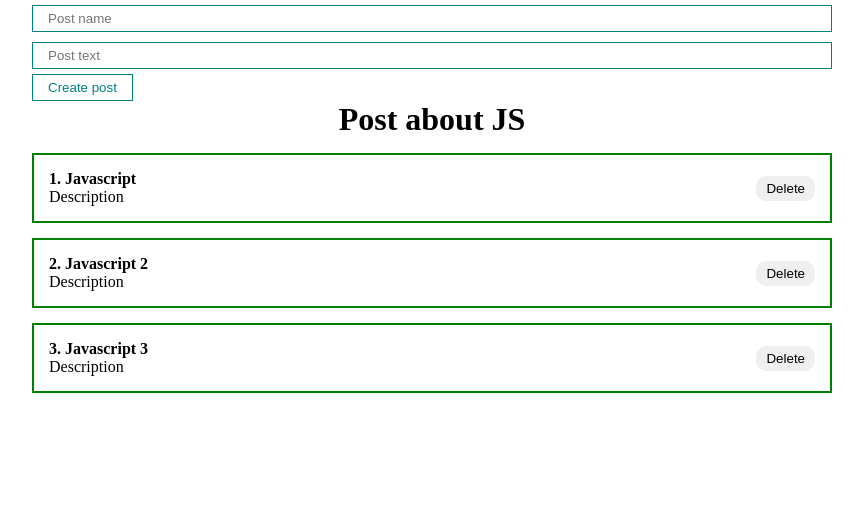
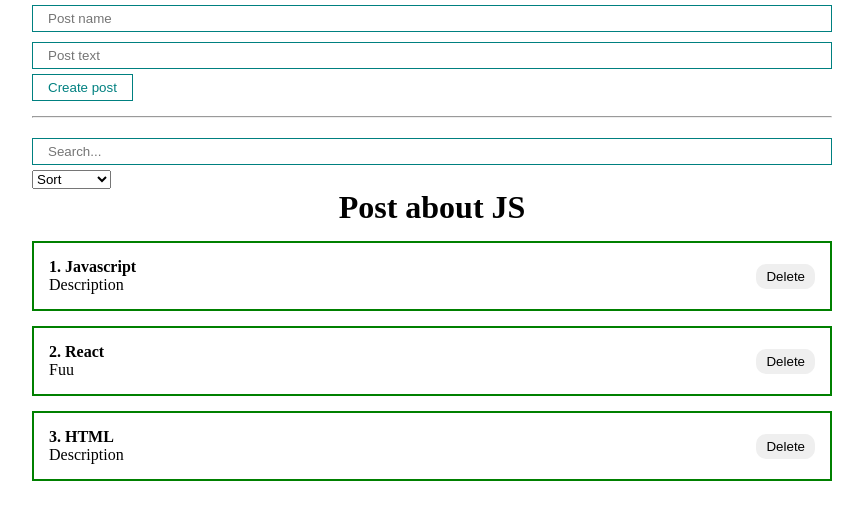
Before and after one commit to VinokurovAleksandr/React-app, a React (Create React App) app in the folder cd/: page / in a window 1280 px wide. Shown: the top 520 px of the page, without its empty margins (208-1071 px from the left). Built offline with nearby package versions, Linux system fonts and the light colour scheme.

Commit message:
add filter

```diff
--- a/cd/src/App.js
+++ b/cd/src/App.js
@@ -1,4 +1,4 @@
-import React, { useRef, useState } from 'react';
+import React, { useMemo, useRef, useState } from 'react';
 import { Counter } from './components/Counter';
 import ClassCounter from './components/ClassCounter';
 import moduleName from './components/PostItem'
@@ -6,16 +6,39 @@ import  PostItem  from './components/PostItem';
 import PostsList from './components/PostsList';
 import MyButton from './components/UI/button/MyButton';
 import MyInput from './components/UI/input/MyInput';
-import PostForm from './components/PostForm'
+import PostForm from './components/PostForm';
+import MySelect from './components/UI/select/MySelect'
 import './styles/App.css'
 
 
 function App() {
+
   const [posts, setPosts] = useState([
     { id: 1, title: 'Javascript', body: 'Description' },
-    { id: 2, title: 'Javascript 2', body: 'Description' },
-    { id: 3, title: 'Javascript 3', body: 'Description' }
+    { id: 2, title: 'React', body: 'Fuu' },
+    { id: 3, title: 'HTML', body: 'Description' }
   ]);
+  const [selectedSort, setSelectedSort] = useState('');
+  const [searchQuery, setSearchQuery] = useState('')
+
+
+  const options = [
+    { value: 'title', name: 'From title' },
+    { value: 'body', name: 'From text' }
+  ];
+
+
+  const sortedPosts = useMemo(() => {
+    if (selectedSort) {
+      return [...posts].sort((a, b) =>
+    a[selectedSort].localeCompare(b[selectedSort]))
+    }
+    return posts;
+  }, [selectedSort, posts]);
+
+  const soretedAndSearchedPosts = useMemo(() => {
+    return sortedPosts.filter(post => post.title.toLowerCase().includes(searchQuery))
+  },[searchQuery, sortedPosts])
 
   // const [title, setTitle] = useState('');
   // const [body, setBody] = useState('');
@@ -24,31 +47,52 @@ function App() {
   // За допомогою хука useRef  ми можемо на пряму отримувати доступ до ДОМ елементу
   // const bodyInputRef = useRef();
 
+
+
+
+
   const createPost = (newPost) => {
     setPosts([...posts, newPost])
-  }
+  };
 
   const removePost = (post) => {
     setPosts(posts.filter(p => p.id !== post.id))
-  }
+  };
 
+  const sortPost = (sort) => {
+    setSelectedSort(sort)
+  };
 
   return (
 
       <div className='App'>
       <PostForm create={createPost} />
-           {/* <Counter/> */}
-      {/* <ClassCounter/> */}
-      {/* <PostItem post={{id: 1, title:'Javascript', body: 'Description'} } /> */}
-      {posts.length !== 0 ? <PostsList
+      <hr style={{ margin: '15px 0' }} />
+      <div>
+        <MyInput
+          value={searchQuery}
+          onChange={e => setSearchQuery(e.target.value)}
+          placeholder={'Search...'}
+        />
+        <MySelect
+        value={selectedSort}
+        onChange={sortPost}
+        defaultValue='Sort'
+        options={options}
+      />
+      </div>
+
+      {soretedAndSearchedPosts.length !== 0 ? <PostsList
         remove={removePost}
-        posts={posts}
-        title={'Post about JS'} /> : <h2 style={{textAlign: 'center'}}>Dont posts</h2>
+        posts={soretedAndSearchedPosts}
+        title={'Post about JS'} />
+        :
+        <h2 style={{ textAlign: 'center' }}>
+          Dont posts
+        </h2>
    }
 
       </div>
-
-
   );
 }
 
--- /dev/null
+++ b/cd/src/components/UI/select/MySelect.jsx
@@ -0,0 +1,22 @@
+import React from 'react';
+import style from './MySelect.module.css'
+
+
+export const MySelect = ({options, defaultValue, value, onChange}) => {
+return (
+      <select
+        value={value}
+        onChange={event => onChange(event.target.value)}
+        >
+            <option disabled value=''>{defaultValue}</option>
+            {options.map(option =>
+                <option key={option.value} value={option.value}>
+                    {option.name}
+                </option>
+            )}
+
+        </select>
+)
+};
+
+export default MySelect;
```
Also changed, not shown: cd/src/components/UI/select/MySelect.module.css (added).
